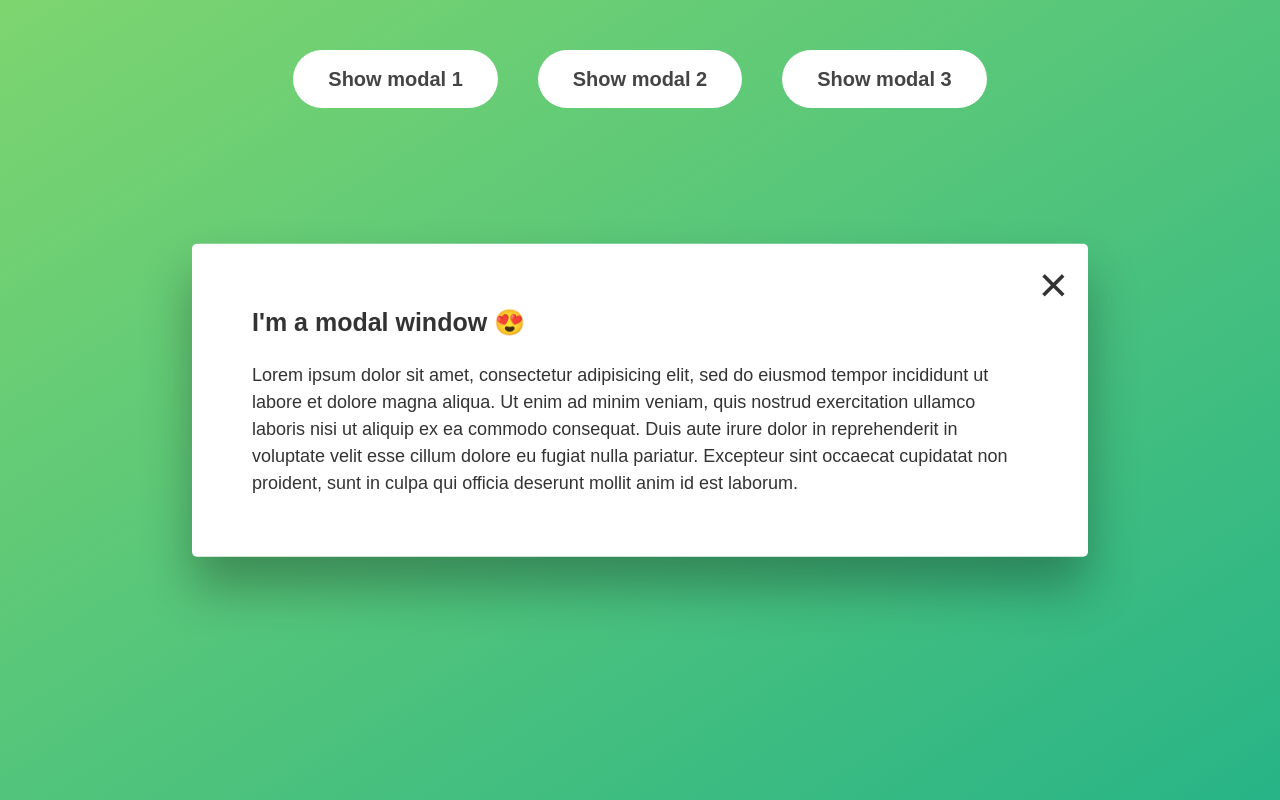
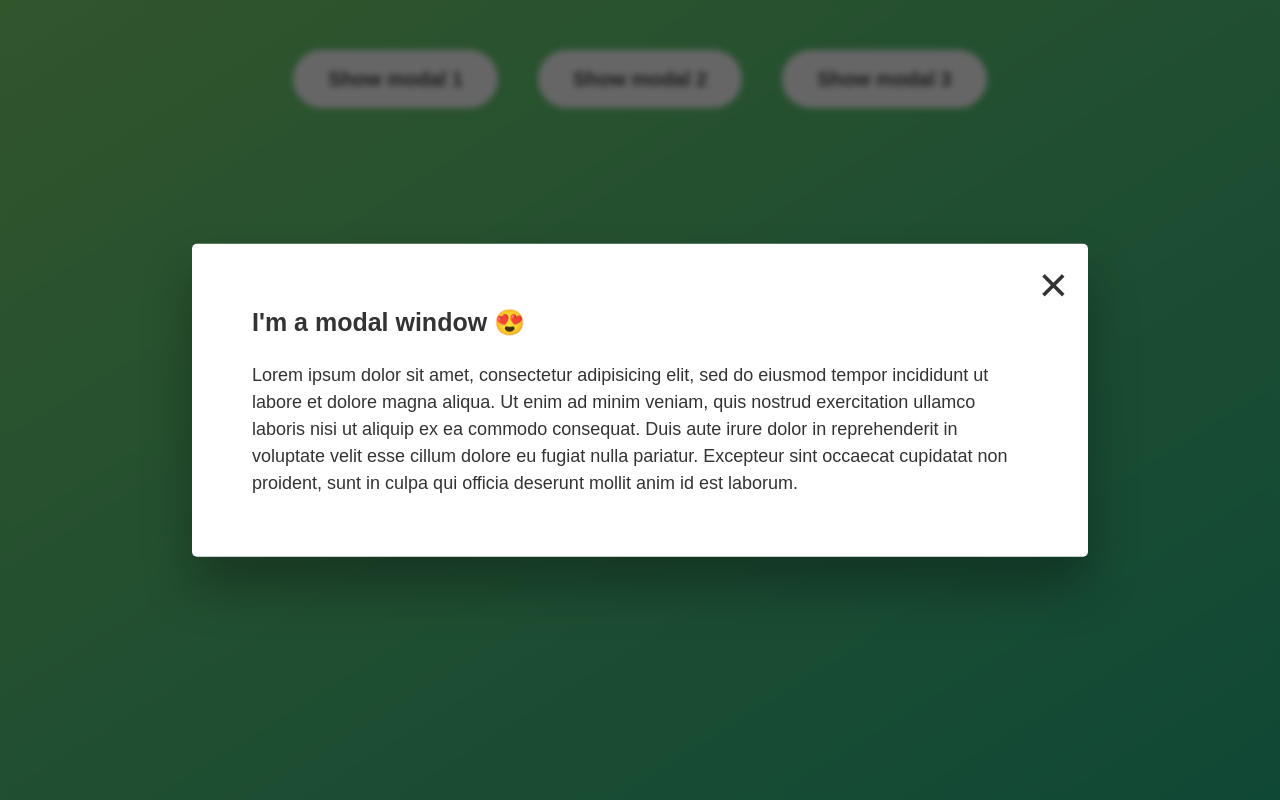
Before and after one commit to AndersonRigonatto/JavaScript-training-projects, a plain HTML site: page Modal Windows/index.html in a window 1280 px wide. Both pictures are taken after a click on the button "Show modal 1". Drawn offline with Linux system fonts and the light colour scheme.

Commit message:
Fixing blur

```diff
--- a/Modal Windows/styles.css
+++ b/Modal Windows/styles.css
@@ -75,7 +75,7 @@ p {
   position: absolute;
   top: 0;
   left: 0;
-  width: 0;
+  width: 100%;
   height: 100%;
   background-color: rgba(0, 0, 0, 0.6);
   backdrop-filter: blur(3px);
```
